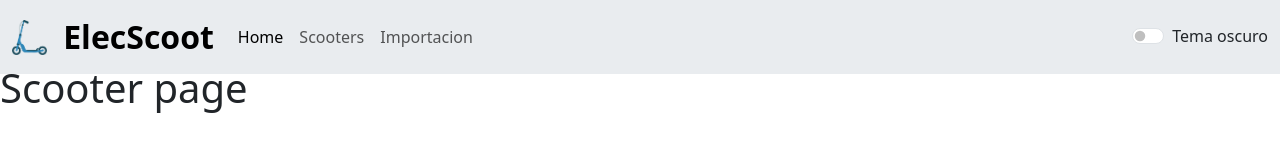
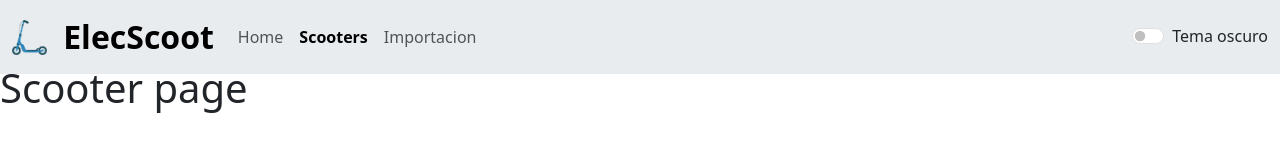
Before and after one commit to berth21gg/scooter, a Next.js app: page /scooter in a window 1280 px wide. Shown: the top 160 px of the page. Built offline with nearby package versions, Linux system fonts and the light colour scheme.

Commit message:
Implementación de LinkClient utilizando Client Component

```diff
--- /dev/null
+++ b/app/components/LinkClient.js
@@ -0,0 +1,12 @@
+'use client'
+import React, { Component } from "react"
+import { usePathname } from "next/navigation"
+import Link from "next/link"
+
+export default function LinkClient({route, texto}){
+    const pathname = usePathname()
+
+    return(
+        <Link className={`link ${pathname === route ? 'nav-link active' : 'nav-link'}`} href={route}>{texto}</Link>
+    )
+}
--- a/app/globals.css
+++ b/app/globals.css
@@ -9,3 +9,7 @@
 .colorFilter404{
   filter: invert(68%) sepia(64%) saturate(6268%) hue-rotate(360deg) brightness(101%) contrast(108%);
 }
+
+.nav-link.active{
+  font-weight: bold;
+}
--- a/app/layout.js
+++ b/app/layout.js
@@ -2,6 +2,7 @@ import { Inter } from "next/font/google";
 import 'bootstrap/dist/css/bootstrap.css'
 import "./globals.css";
 import Link from "next/link";
+import LinkClient from "./components/LinkClient";
 
 const inter = Inter({ subsets: ["latin"] });
 
@@ -43,19 +44,13 @@ export default function RootLayout({ children }) {
             <div className="collapse navbar-collapse" id="navbarNav">
               <ul className="navbar-nav">
                 <li className="nav-item">
-                  <Link className="nav-link active" href="/">
-                    Home
-                  </Link>
+                  <LinkClient route="/" texto="Home"/>
                 </li>
                 <li className="nav-item">
-                  <Link className="nav-link" href="/scooter">
-                    Scooters
-                  </Link>
+                <LinkClient route="/scooter" texto="Scooters"/>
                 </li>
                 <li className="nav-item">
-                  <Link className="nav-link" href="/importacion">
-                    Importacion
-                  </Link>
+                <LinkClient route="/importacion" texto="Importacion"/>
                 </li>
               </ul>
             </div>
```
